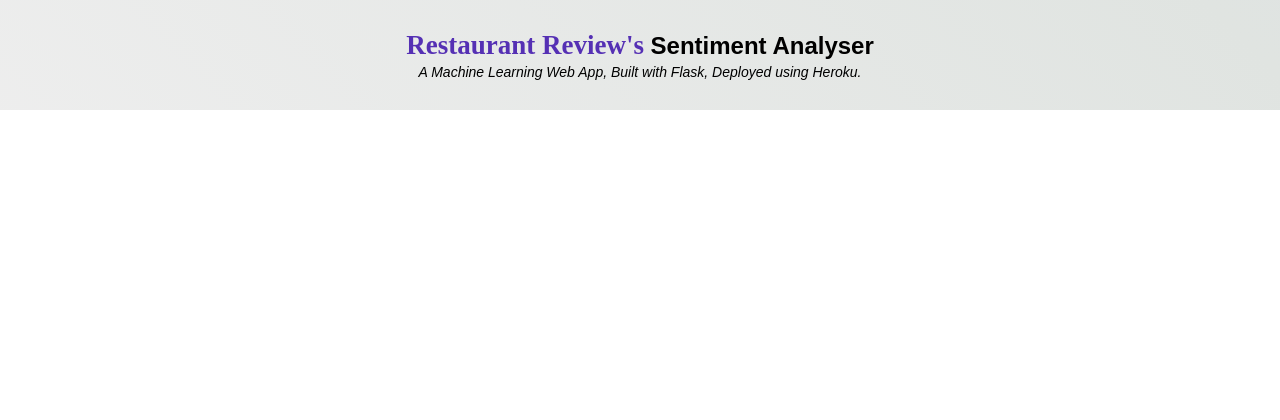
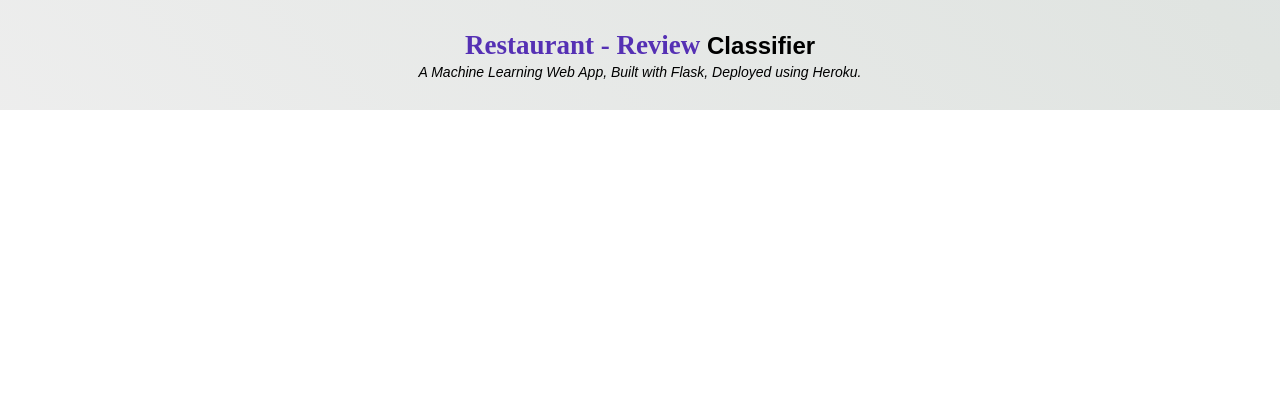
Before and after one commit to akshaymishraa/Restaurant-Review-Classifier, a Flask app: template templates/result.html in a window 1280 px wide. Shown: the top 420 px of the page. Run offline with Flask 2, Linux system fonts and the light colour scheme; the template is opened without the code that fills it, so the values that code supplies are empty; some libraries are stand-ins or nearby versions; some web fonts are replaced.

Commit message:
Update result.html

```diff
--- a/templates/result.html
+++ b/templates/result.html
@@ -3,7 +3,7 @@
 <html lang="en" dir="ltr">
 	<head>
 		<meta charset="utf-8">
-        <title>Restaurant Review - Sentiment Analyser</title>
+        <title>Restaurant - Review - Classifier</title>
         <link rel="shortcut icon" href="{{ url_for('static', filename='food-favicon.ico') }}">
         <link rel="stylesheet" type="text/css" href="{{ url_for('static', filename='styles.css') }}">
 		<script src="https://kit.fontawesome.com/5f3f547070.js" crossorigin="anonymous"></script>
@@ -14,7 +14,7 @@
 
 		<!-- Website Title -->
     	<div class="container">
-            <h2 class='container-heading'><span class="heading_font">Restaurant Review's</span> Sentiment Analyser</h2>
+            <h2 class='container-heading'><span class="heading_font">Restaurant - Review</span> Classifier</h2>
             <div class='description'>
     			<p>A Machine Learning Web App, Built with Flask, Deployed using Heroku.</p>
     		</div>
```
